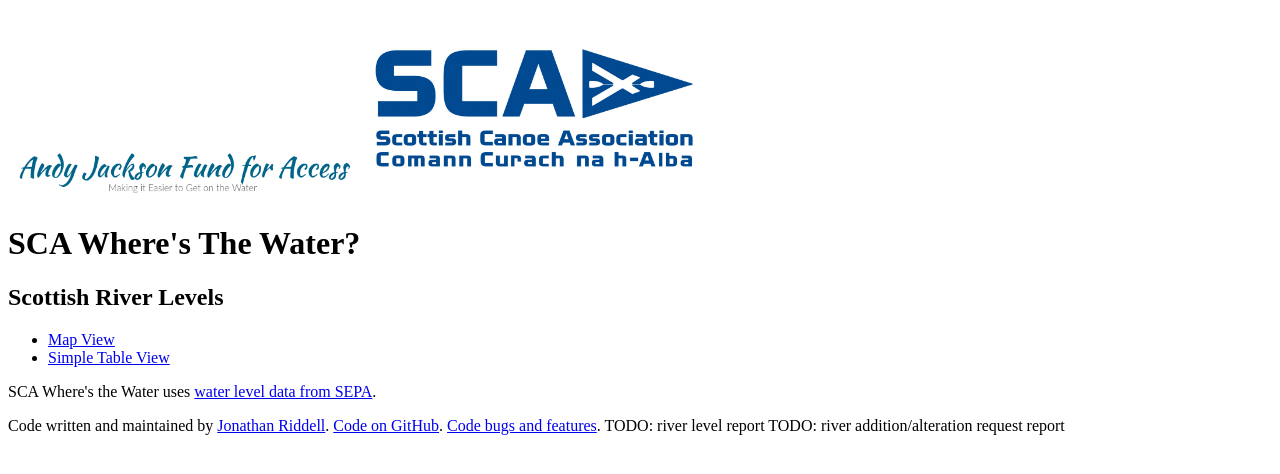
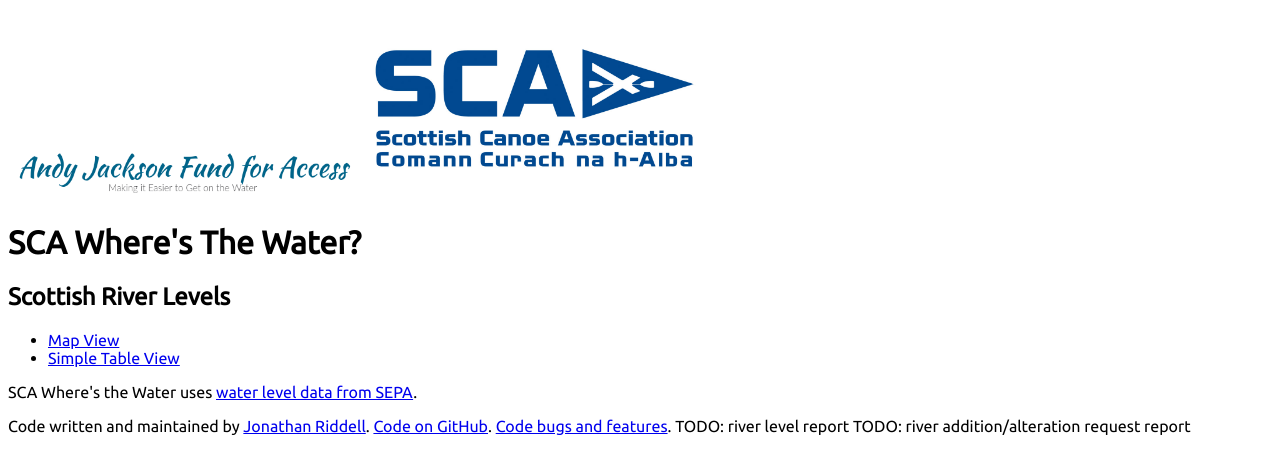
Before and after one commit to jriddell/wheres-the-water, a PHP site: page /index.php in a window 1280 px wide. Shown: the top 474 px of the page. Run offline with PHP 8.4, Linux system fonts and the light colour scheme; some libraries are stand-ins or nearby versions.

Commit message:
prettify

```diff
--- a/common.php
+++ b/common.php
@@ -4,11 +4,15 @@ function heading() {
 ?>
 <!DOCTYPE html>
 <head>
+    <link href="https://fonts.googleapis.com/css?family=Ubuntu" rel="stylesheet">
     <meta name="viewport" content="width=device-width, initial-scale=1">
     <meta name="mobile-web-app-capable" content="yes">
     <meta http-equiv="Content-Type" content="text/html; charset=utf-8" />
 <script type="text/javascript" src="http://canoescotland.org/sites/all/themes/basestation_open/js/riverLevels.js?p347k9"></script>
 <title>SCA Where's the Water</title>
+<style>
+body {font-family: 'Ubuntu', sans-serif;}
+</style>
 </head>
 
 <body style="background: white">
```
